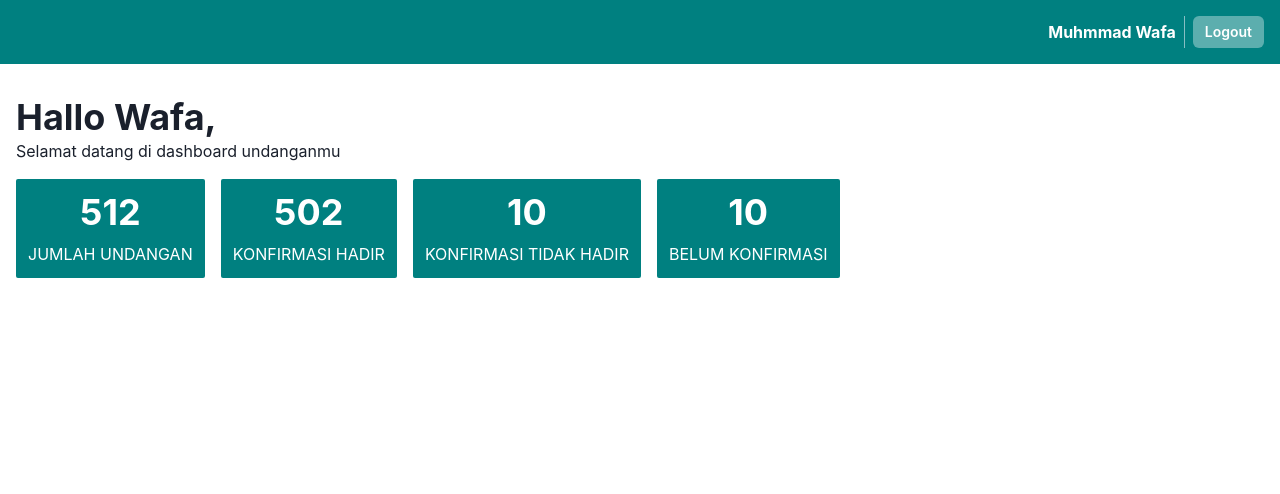
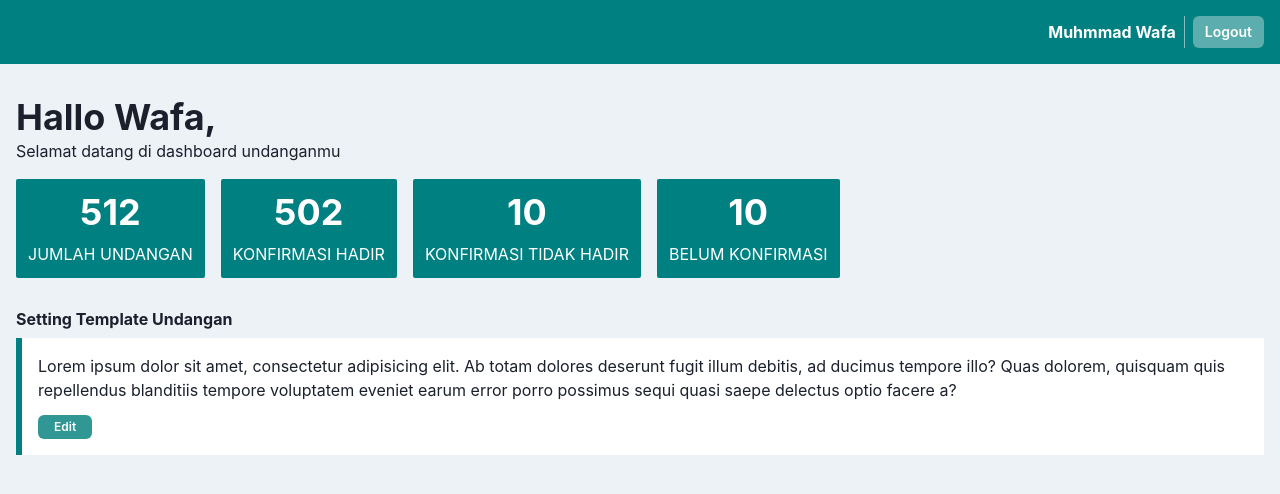
Before and after one commit to astarica/astarica, a Next.js app: page /dashboard in a window 1280 px wide. Shown: the top 494 px of the page. Built offline with nearby package versions, Linux system fonts and the light colour scheme.

Commit message:
layout template broadcast

```diff
--- /dev/null
+++ b/src/components/Template.tsx
@@ -0,0 +1,20 @@
+import { Box, Heading, VStack } from "@chakra-ui/layout"
+
+import { Button } from "@chakra-ui/button"
+
+export const Template = () => (
+  <VStack p={4} alignItems="flex-start" w="full">
+    <Heading size="sm">Setting Template Undangan</Heading>
+    <Box borderLeftWidth={6} borderColor="teal" p={4} bgColor="white">
+      <Box mb={3}>
+        Lorem ipsum dolor sit amet, consectetur adipisicing elit. Ab totam
+        dolores deserunt fugit illum debitis, ad ducimus tempore illo? Quas
+        dolorem, quisquam quis repellendus blanditiis tempore voluptatem eveniet
+        earum error porro possimus sequi quasi saepe delectus optio facere a?
+      </Box>
+      <Button size="xs" px={4} colorScheme="teal">
+        Edit
+      </Button>
+    </Box>
+  </VStack>
+)
--- a/src/pages/dashboard.tsx
+++ b/src/pages/dashboard.tsx
@@ -2,13 +2,15 @@ import { Container } from "../components/Container"
 import { Hero } from "../components/Hero"
 import { Navbar } from "../components/Navbar"
 import { Stat } from "../components/Stat"
+import { Template } from "../components/Template"
 
 const Dashboard = () => {
   return (
-    <Container minH="100vh">
+    <Container minH="100vh" bgColor="gray.100">
       <Navbar />
       <Hero />
       <Stat />
+      <Template />
     </Container>
   )
 }
```
